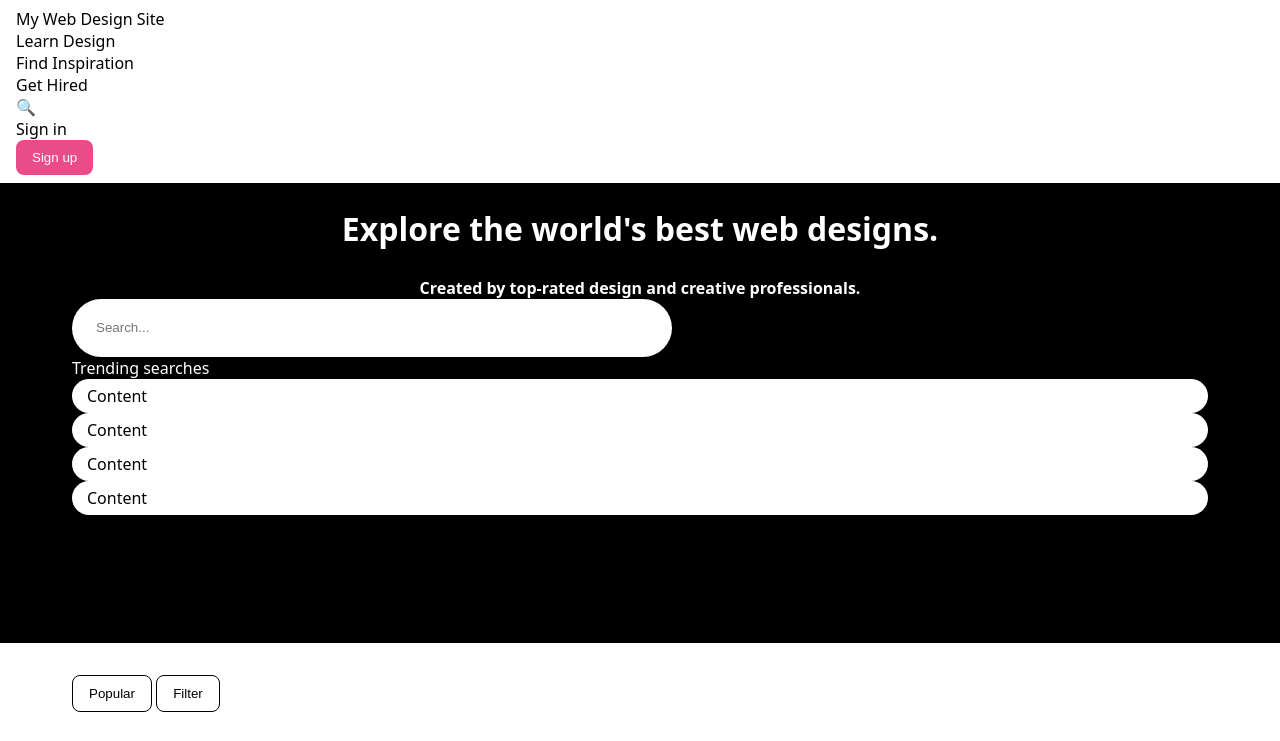
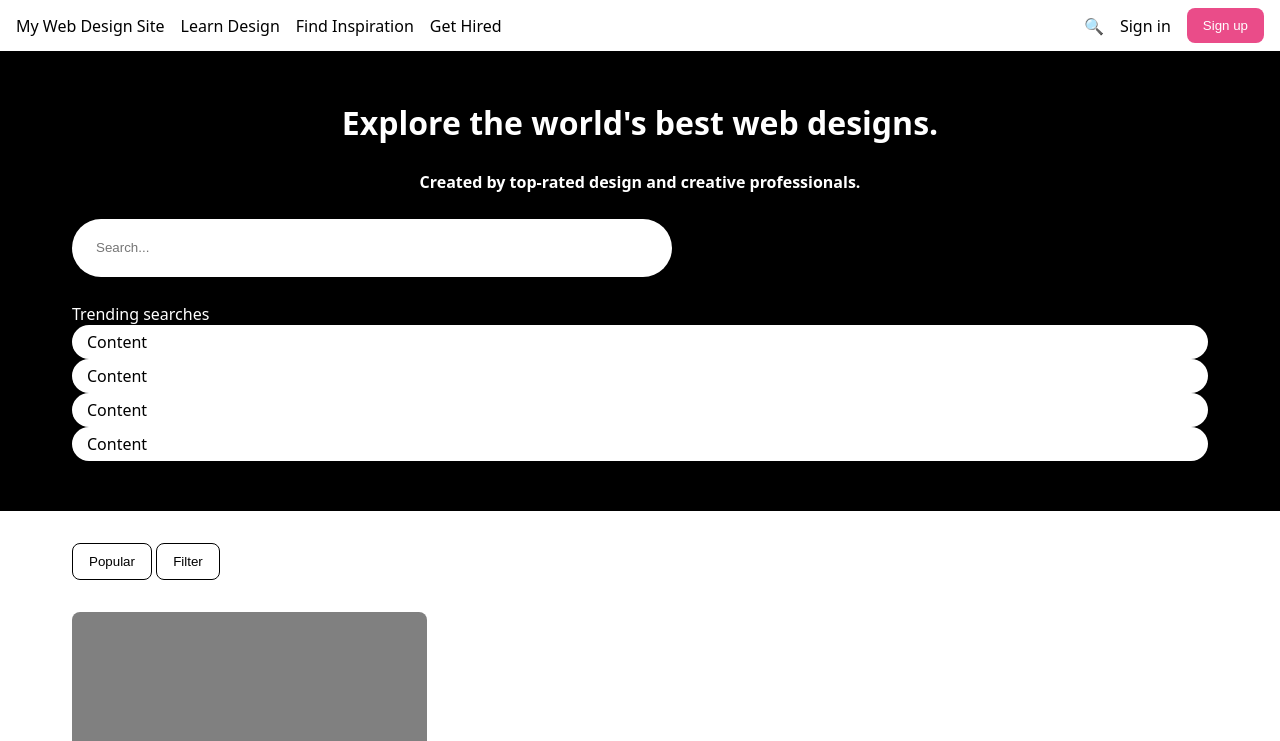
Before and after one commit to missfionajean/flexbox-lab, a plain HTML site: page index.html in a window 1280 px wide. Shown: the top 741 px of the page. Drawn offline with Linux system fonts and the light colour scheme.

Commit message:
styled nav bar

```diff
--- a/css/style.css
+++ b/css/style.css
@@ -11,6 +11,8 @@ body {
 nav {
 	background-color: white;
 	padding: 8px 16px;
+	display: flex;
+	justify-content: space-between;
 }
 
 p {
@@ -22,6 +24,9 @@ section {
 	background-color: black;
 	color: white;
 	padding: 24px 72px;
+    display: flex;
+    flex-direction: column;
+    justify-content: space-evenly;
 }
 
 h1,
@@ -77,6 +82,18 @@ nav button {
 	margin-top: 8px;
 }
 
+#destinations,
+#actions {
+	display: flex;
+	gap: 16px;
+	align-items: center;
+}
+
+#destinations p:hover,
+#destinations button:hover {
+	cursor: pointer;
+}
+
 #subnav {
 	padding: 32px 72px 0;
 	background-color: white;
```
